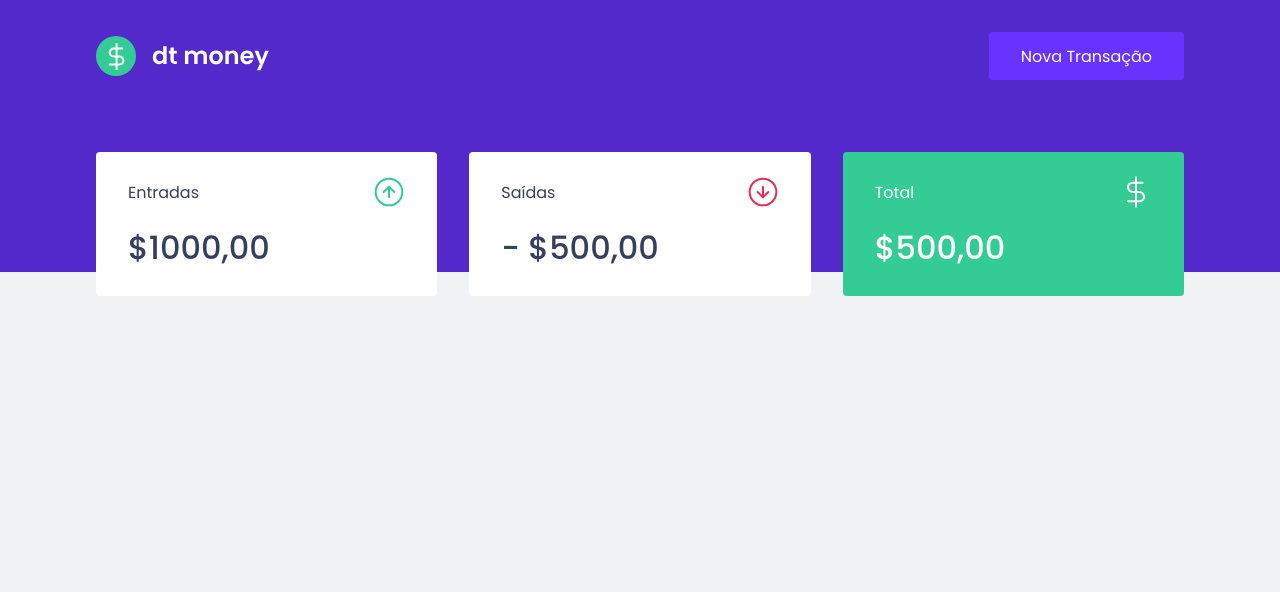
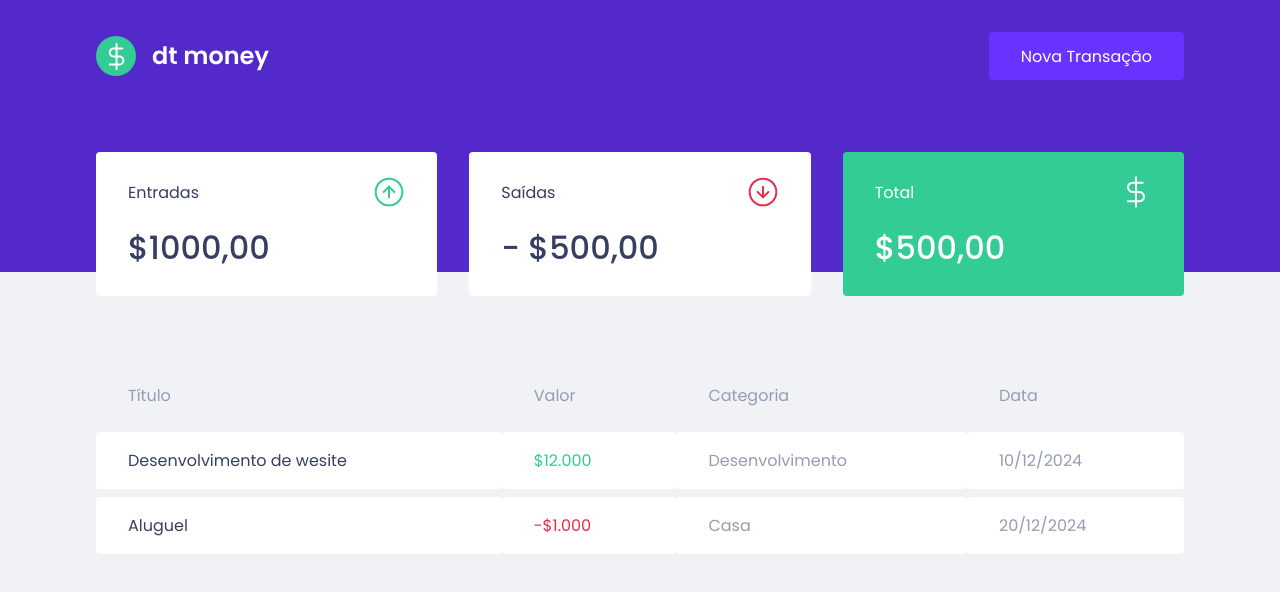
Before and after one commit to jeansantosw/dtmoney, a React (Create React App) app: page / in a window 1280 px wide. Shown: the top 592 px of the page. Built offline with nearby package versions, Linux system fonts and the light colour scheme.

Commit message:
Componente TansictionsTable

```diff
--- a/src/components/Dashboard/index.tsx
+++ b/src/components/Dashboard/index.tsx
@@ -1,10 +1,12 @@
 import { Summary } from "../Summary";
+import { TransactionTable } from "../TransactionsTable";
 import { Container } from "./styles";
 
 export function Dashboard(){
   return(
     <Container>
       <Summary />
+      <TransactionTable />
     </Container>
   );
 }
--- /dev/null
+++ b/src/components/TransactionsTable/index.tsx
@@ -0,0 +1,34 @@
+import { Container } from "./styles";
+
+export function TransactionTable(){
+  return(
+    <Container>
+      <table>
+        <thead>
+          <tr>
+            <th>Título</th>
+            <th>Valor</th>
+            <th>Categoria</th>
+            <th>Data</th>
+          </tr>
+        </thead>
+
+        <tbody>
+          <tr>
+            <td>Desenvolvimento de wesite</td>
+            <td className="deposit">$12.000</td>
+            <td>Desenvolvimento</td>
+            <td>10/12/2024</td>
+          </tr>
+          <tr>
+            <td>Aluguel</td>
+            <td className="withdraw">-$1.000</td>
+            <td>Casa</td>
+            <td>20/12/2024</td>
+          </tr>
+        </tbody>
+
+      </table>
+    </Container>
+  );
+}
--- /dev/null
+++ b/src/components/TransactionsTable/styles.ts
@@ -0,0 +1,37 @@
+import styled from "styled-components";
+
+export const Container = styled.div`
+  margin-top: 4rem;
+
+  table{
+    width: 100%;
+    border-spacing: 0 0.5rem;
+
+    th{
+      color: var(--text-body);
+      font-weight: 400;
+      padding: 1rem 2rem;
+      text-align: left;
+      line-height: 1.5rem;
+    }
+
+    td{
+      padding: 1rem 2rem;
+      border: 0;
+      background: var(--shape);
+      color: var(--text-body);
+      border-radius: 0.25rem;
+
+      &:first-child{
+        color: var(--text-title);
+      }
+
+      &.deposit{
+        color: var(--green);
+      }
+      &.withdraw{
+        color: var(--red);
+      }
+    }
+  }
+`;
```
